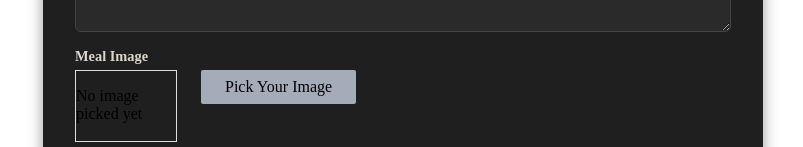
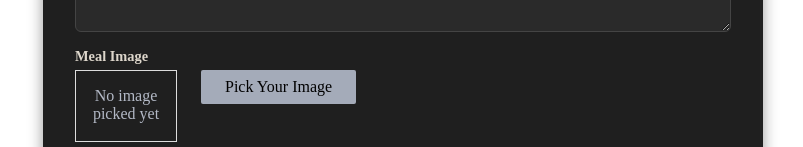
Before and after one commit to alainiranzi/Invading-Fullstack-with-Next-js, a Next.js app: page /meals in a window 1280 px wide. Shown: the part 805-952 px from the top of the page, without its empty margins (237-1040 px from the left). Built offline with nearby package versions, Linux system fonts and the light colour scheme.

Commit message:
fixed my image picker

```diff
--- a/src/app/components/main-header/meals/image-picker.module.css
+++ b/src/app/components/main-header/meals/image-picker.module.css
@@ -39,6 +39,8 @@
   border: 1px solid #ddd;
   margin-bottom: 1rem;
   position: relative;
+  color:#b3b9c6;
+  text-align: center;
 }
 
 .previewImage {
```
